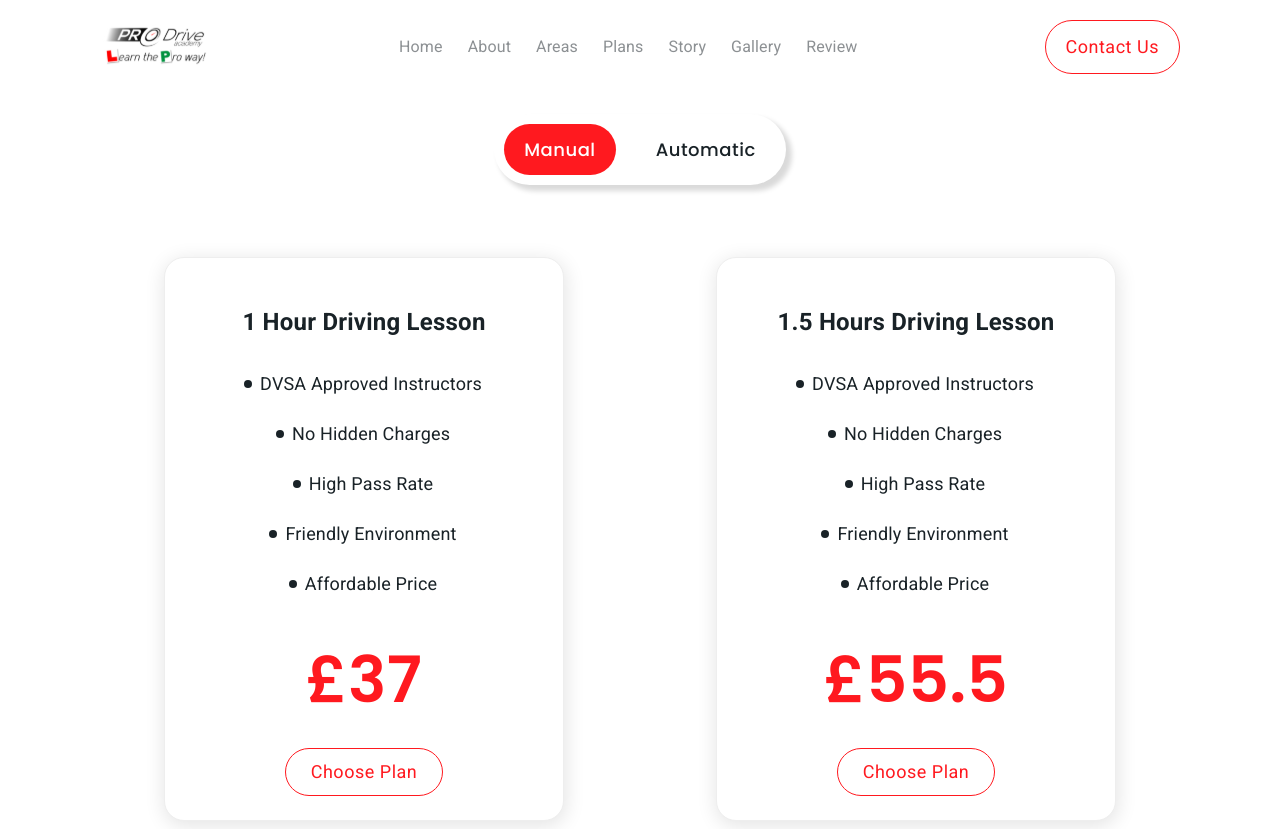
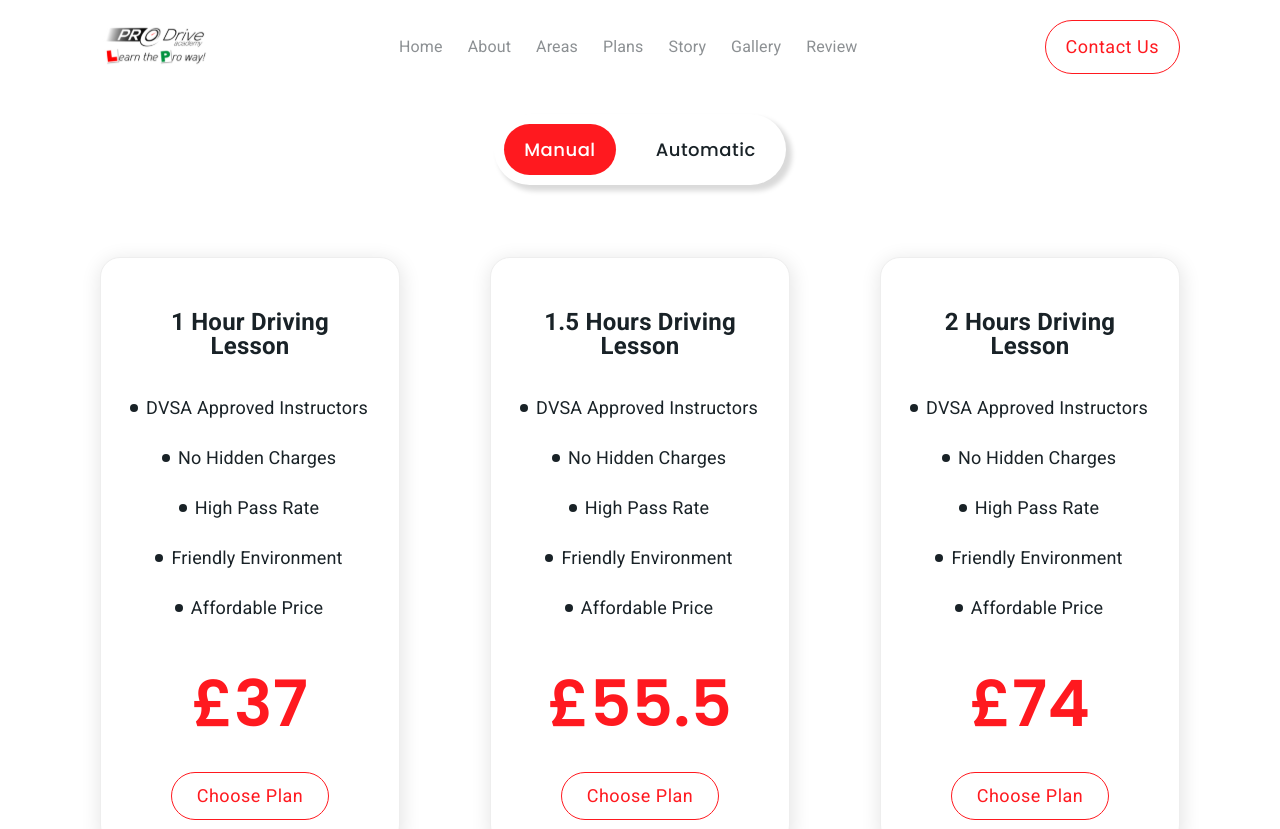
Before and after one commit to awaisali9823/pro-drivers-academy, a Next.js app: page /plans in a window 1280 px wide. Shown: the top 829 px of the page. Built offline with nearby package versions, Linux system fonts and the light colour scheme.

Commit message:
changed in tab

```diff
--- a/src/app/plans/component/ManualTab.tsx
+++ b/src/app/plans/component/ManualTab.tsx
@@ -70,7 +70,7 @@ export default function Manualtab() {
           justifyContent: {
             xs: "center",
             md: "space-evenly",
-            lg: "space-around",
+            lg: "space-between",
             xl: "space-around",
           },
           alignItems: "center",
@@ -84,7 +84,7 @@ export default function Manualtab() {
               key={index}
               sx={{
                 width: { lg: "100%" },
-                maxWidth: { xs: 300, sm: 380, md: 400, xl: "400px" },
+                maxWidth: { xs: 300, sm: 380, md: 300, xl: "400px" },
               }}>
               <Card
                 onMouseEnter={() => setHoveredIndex(index)}
```
